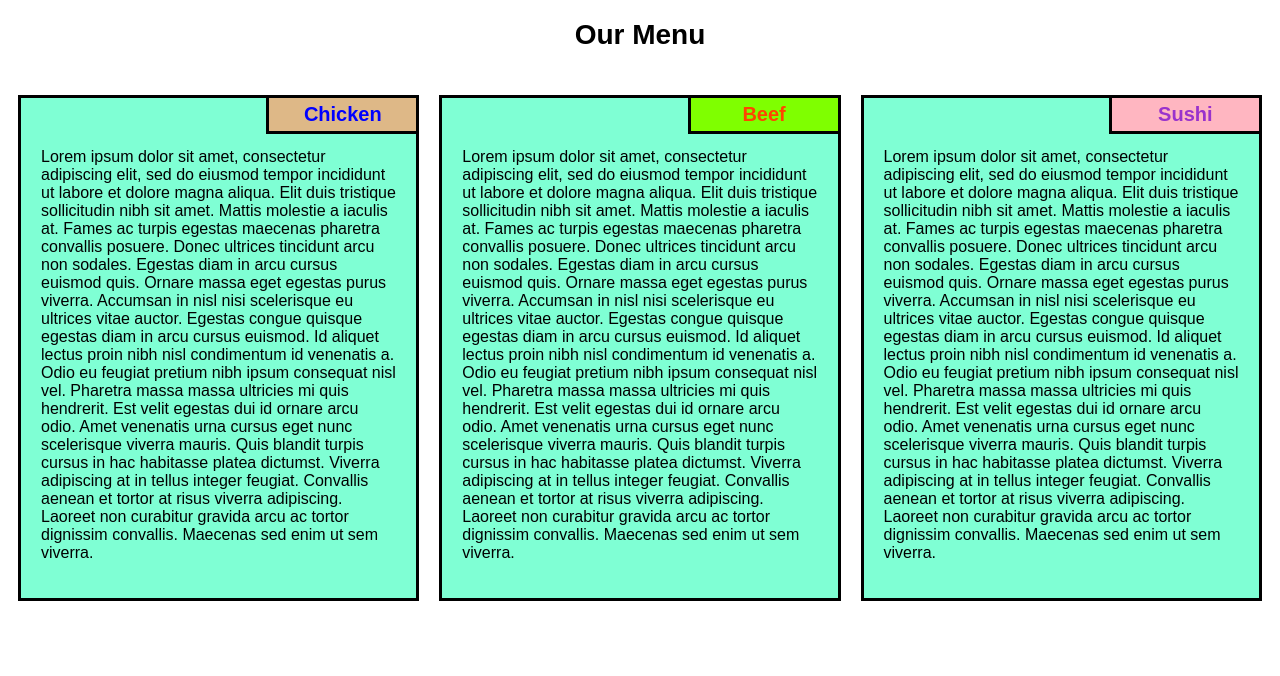
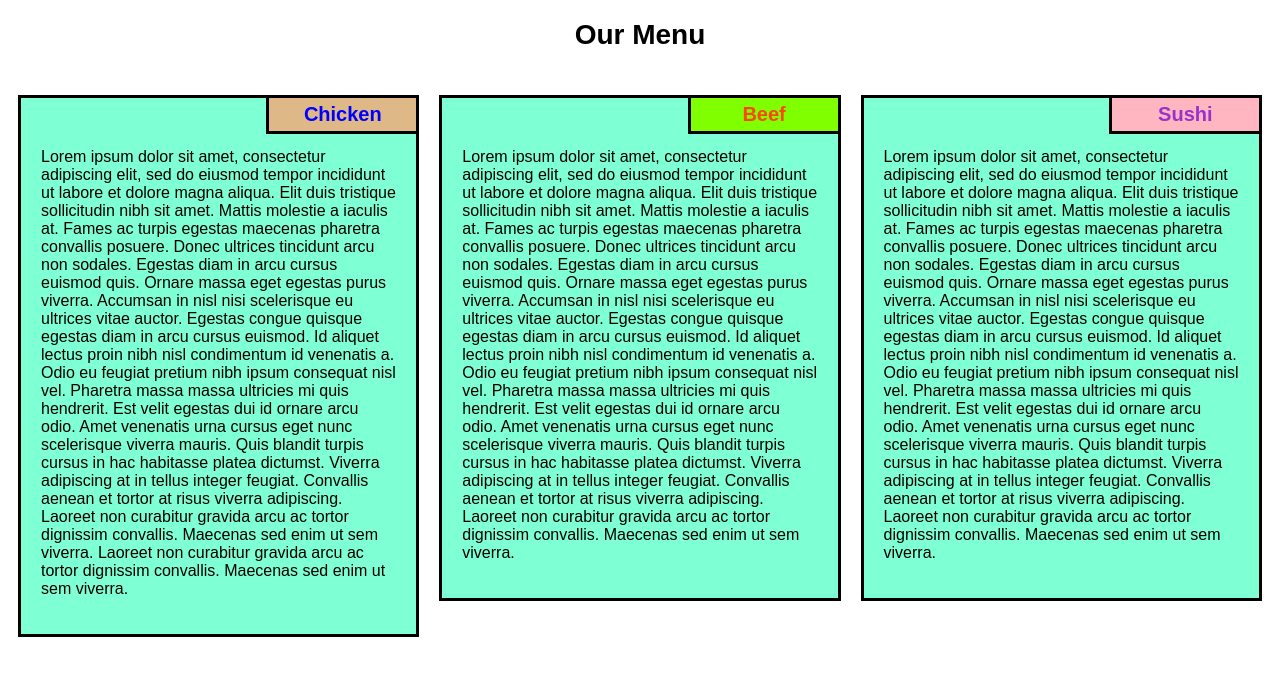
Before and after one commit to BlissCuriosity/coursera-test, a plain HTML site: page module2-solution/index.html in a window 1280 px wide. Drawn offline with Linux system fonts and the light colour scheme.

Commit message:
Update index.html

```diff
--- a/module2-solution/index.html
+++ b/module2-solution/index.html
@@ -15,7 +15,7 @@
     <div class="col-lg-4 col-md-6">
       <div class = "section">
         <h2 id = "chicken">Chicken</h2>
-      <p class = "content">Lorem ipsum dolor sit amet, consectetur adipiscing elit, sed do eiusmod tempor incididunt ut labore et dolore magna aliqua. Elit duis tristique sollicitudin nibh sit amet. Mattis molestie a iaculis at. Fames ac turpis egestas maecenas pharetra convallis posuere. Donec ultrices tincidunt arcu non sodales. Egestas diam in arcu cursus euismod quis. Ornare massa eget egestas purus viverra. Accumsan in nisl nisi scelerisque eu ultrices vitae auctor. Egestas congue quisque egestas diam in arcu cursus euismod. Id aliquet lectus proin nibh nisl condimentum id venenatis a. Odio eu feugiat pretium nibh ipsum consequat nisl vel. Pharetra massa massa ultricies mi quis hendrerit. Est velit egestas dui id ornare arcu odio. Amet venenatis urna cursus eget nunc scelerisque viverra mauris. Quis blandit turpis cursus in hac habitasse platea dictumst. Viverra adipiscing at in tellus integer feugiat. Convallis aenean et tortor at risus viverra adipiscing. Laoreet non curabitur gravida arcu ac tortor dignissim convallis. Maecenas sed enim ut sem viverra.</p>
+      <p class = "content">Lorem ipsum dolor sit amet, consectetur adipiscing elit, sed do eiusmod tempor incididunt ut labore et dolore magna aliqua. Elit duis tristique sollicitudin nibh sit amet. Mattis molestie a iaculis at. Fames ac turpis egestas maecenas pharetra convallis posuere. Donec ultrices tincidunt arcu non sodales. Egestas diam in arcu cursus euismod quis. Ornare massa eget egestas purus viverra. Accumsan in nisl nisi scelerisque eu ultrices vitae auctor. Egestas congue quisque egestas diam in arcu cursus euismod. Id aliquet lectus proin nibh nisl condimentum id venenatis a. Odio eu feugiat pretium nibh ipsum consequat nisl vel. Pharetra massa massa ultricies mi quis hendrerit. Est velit egestas dui id ornare arcu odio. Amet venenatis urna cursus eget nunc scelerisque viverra mauris. Quis blandit turpis cursus in hac habitasse platea dictumst. Viverra adipiscing at in tellus integer feugiat. Convallis aenean et tortor at risus viverra adipiscing. Laoreet non curabitur gravida arcu ac tortor dignissim convallis. Maecenas sed enim ut sem viverra. Laoreet non curabitur gravida arcu ac tortor dignissim convallis. Maecenas sed enim ut sem viverra.</p>
       </div>
     </div>
 
```
